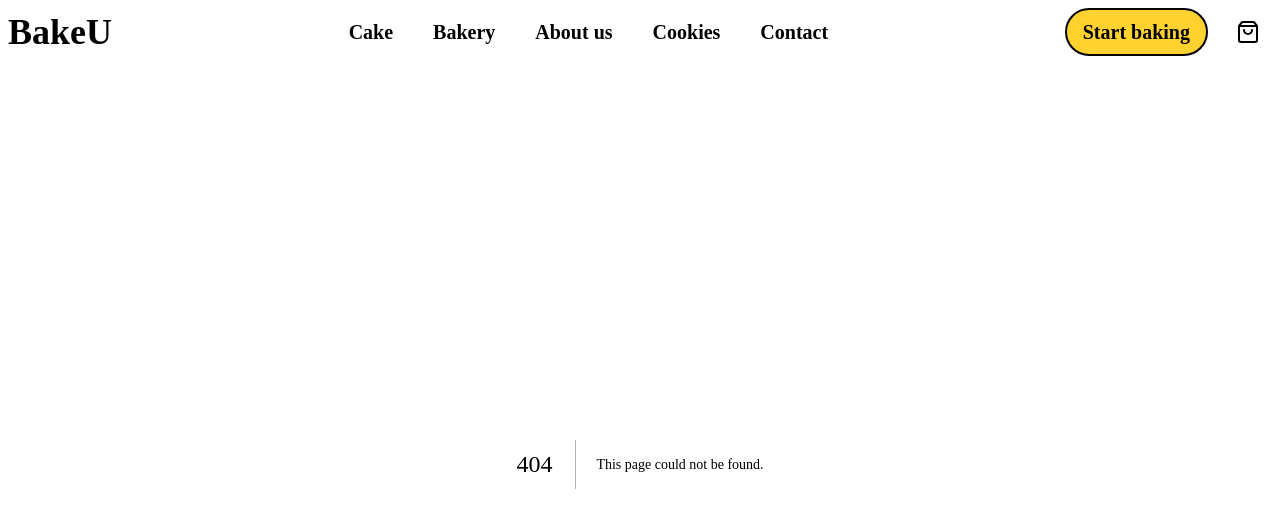
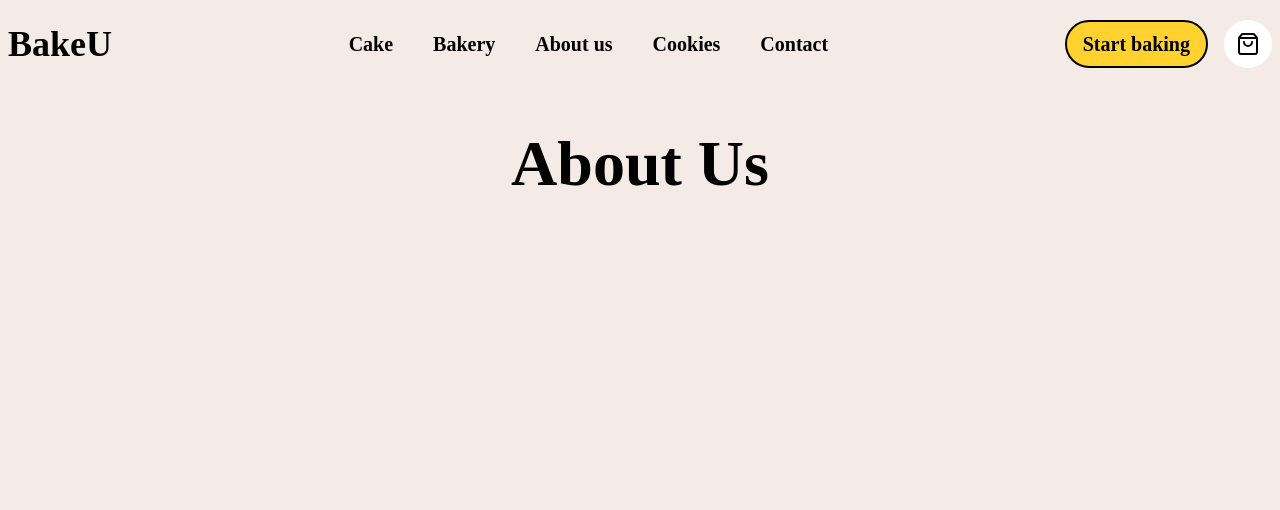
Before and after one commit to muhammadamin16/bakeU, a Next.js app: page /about in a window 1280 px wide. Before the commit this address had no page. Shown: the top 510 px of the page. Built offline with nearby package versions, Linux system fonts and the light colour scheme; a web font is replaced by a local one.

Commit message:
navbar router qowildi

```diff
--- /dev/null
+++ b/app/(public)/about/page.tsx
@@ -0,0 +1,3 @@
+export default function Page() {
+  return <h1 className="text-center m-10 text-[64px]">About Us</h1>;
+}
--- /dev/null
+++ b/app/(public)/bakery/page.tsx
@@ -0,0 +1,3 @@
+export default function Page() {
+  return <h1 className="text-center m-5 text-[64px]">Bakery Page</h1>;
+}
--- /dev/null
+++ b/app/(public)/cake/page.tsx
@@ -0,0 +1,3 @@
+export default function Page() {
+  return <h1 className="text-center m-5 text-[64px]">Cake Page</h1>;
+}
--- /dev/null
+++ b/app/(public)/contact/page.tsx
@@ -0,0 +1,3 @@
+export default function Page() {
+  return <h1 className="text-center m-5 text-[64px]">contact Page</h1>;
+}
--- /dev/null
+++ b/app/(public)/cookies/page.tsx
@@ -0,0 +1,3 @@
+export default function Page() {
+  return <h1 className="text-center m-5 text-[64px]">Cookies Page</h1>;
+}
--- a/app/(public)/page.tsx
+++ b/app/(public)/page.tsx
@@ -1,4 +1,4 @@
-import Hero from "@/components/Hero";
+import Hero from "@/components/layout/hero/page";
 
 export default function Home() {
   return (
--- /dev/null
+++ b/app/(public)/store/page.tsx
@@ -0,0 +1,3 @@
+export default function Page() {
+  return <h1 className="text-center m-20 text-[64px]">Storage</h1>;
+}
--- a/components/layout/Header.tsx
+++ b/components/layout/Header.tsx
@@ -1,22 +1,24 @@
 import { ShoppingBag } from "lucide-react";
-
+import Link from "next/link";
 export default function Header() {
   return (
-    <div className="container mx-auto flex justify-between items-center p-2">
-      <h1 className="text-4xl">BakeU</h1>
+    <div className="container mx-auto flex justify-between items-center m-3 p-2">
+      <h1 className="text-4xl"><Link href="/">BakeU</Link></h1>
       <ul className="flex gap-10 text-xl">
-        <li>Cake</li>
-        <li>Bakery</li>
-        <li>About us</li>
-        <li>Cookies</li>
-        <li>Contact</li>
+        <li><Link href="/cake">Cake</Link></li>
+        <li><Link href="/bakery">Bakery</Link></li>
+        <li><Link href="/about">About us</Link></li>
+        <li><Link href="/cookies">Cookies</Link></li>
+        <li><Link href="/contact">Contact</Link></li>
       </ul>
       <div className="flex gap-4 items-center">
         <button className="text-xl bg-amber-300 rounded-full px-4 py-2 cursor-pointer border-2 border-black">
           Start baking
         </button>
         <div className="flex items-center justify-center p-3 bg-white rounded-full cursor-pointer">
+          <Link href="/store">
           <ShoppingBag />
+          </Link>
         </div>
       </div>
     </div>
--- a/components/Hero.tsx
+++ b/components/layout/hero/page.tsx
@@ -2,7 +2,7 @@ import { ChevronRight } from "lucide-react";
 
 export default function Hero() {
   return (
-    <div className="bg-white rounded-4xl p-10 shadow-md relative">
+    <div className="bg-white rounded-4xl p-10 shadow-md relative mt-6">
       <h1 className="uppercase text-[64px] md:text-[90px] leading-[0.8] font-black origin-left transform-[scaleX(1.1)] tracking-[0.05em]">
         bake the cookies
       </h1>
```
